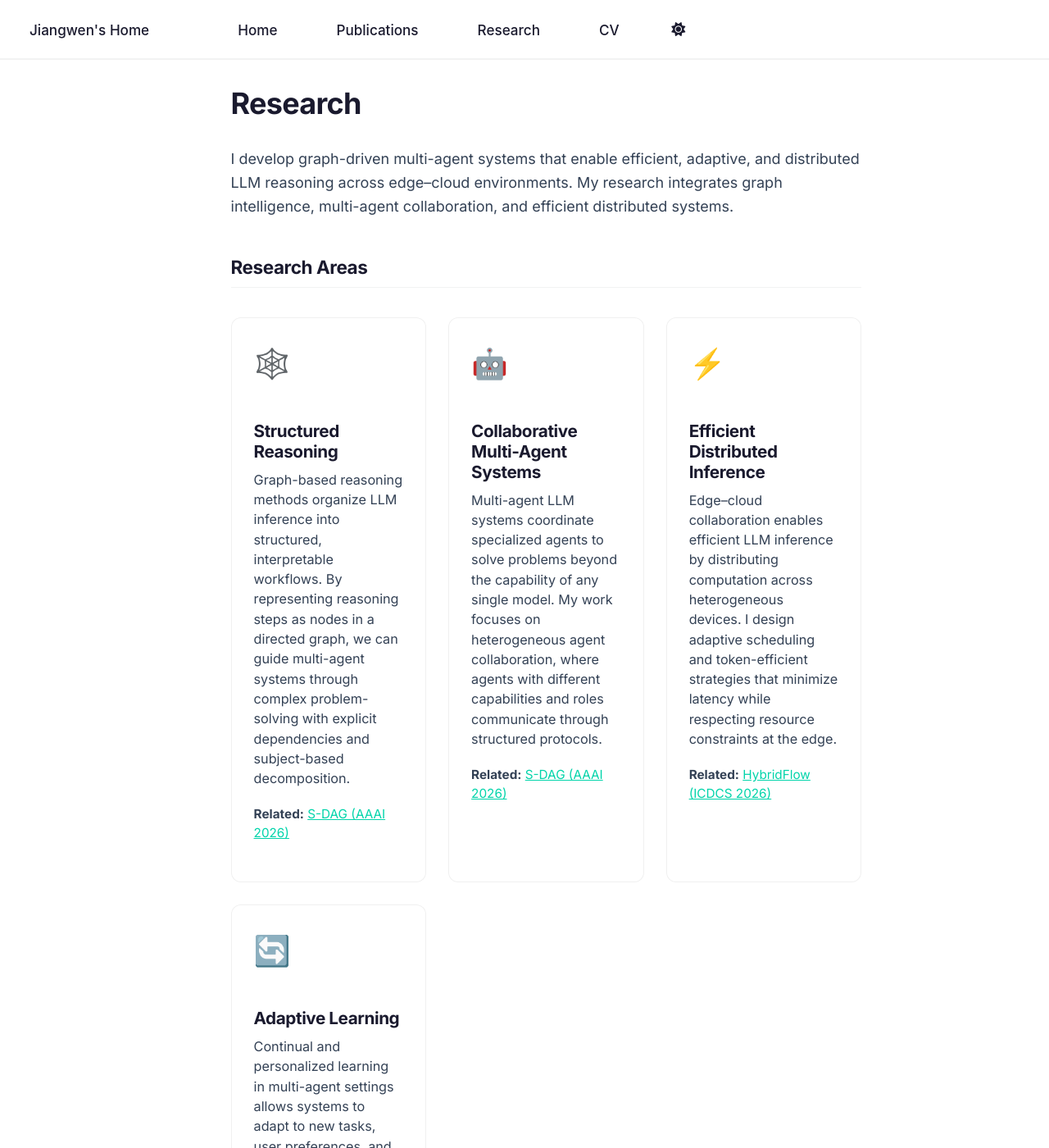
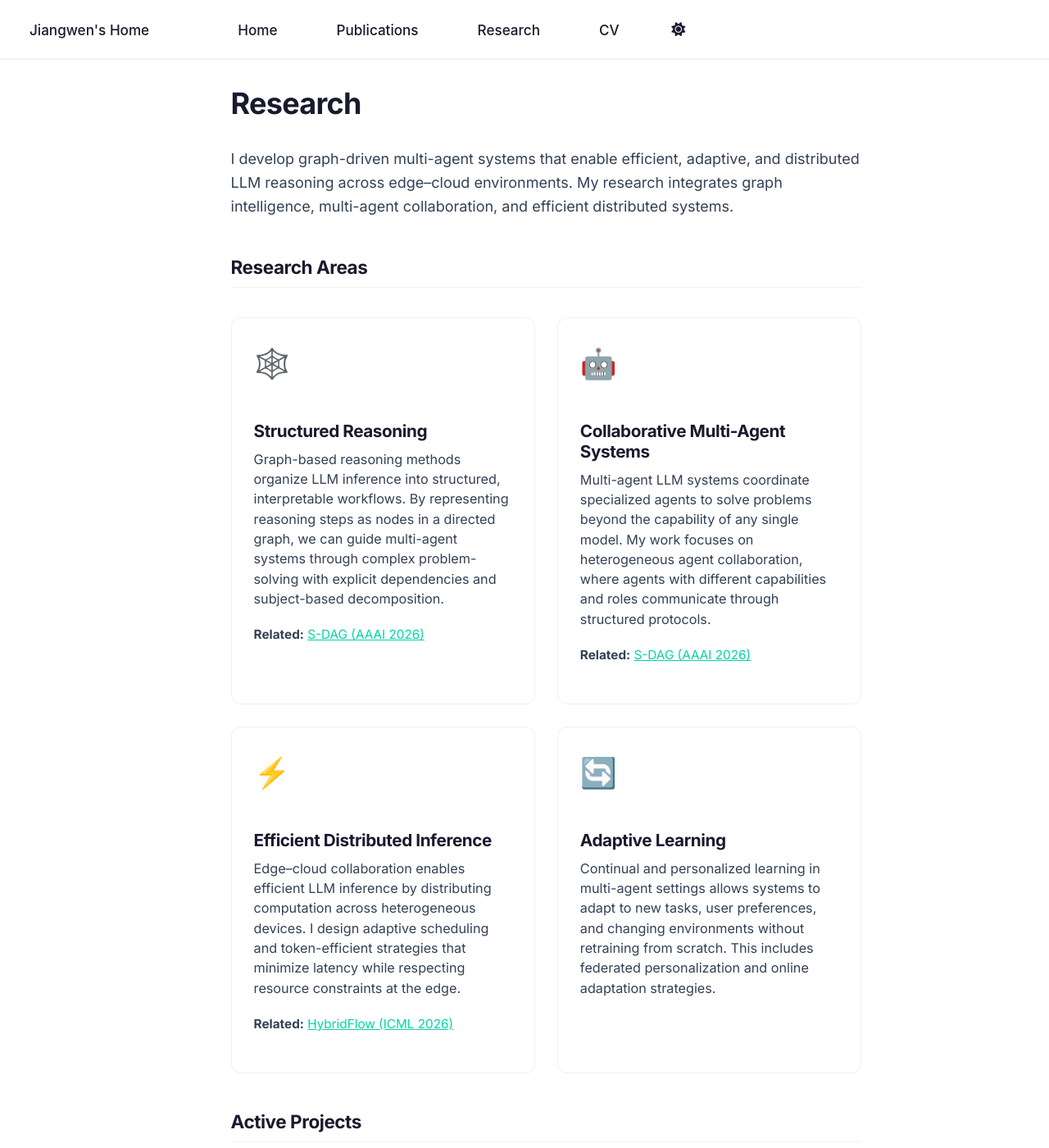
Before and after one commit to Jiangwen-Dong/Jiangwen-Dong.github.io, a Jekyll site: the page built from _pages/research.md, in a window 1280 px wide and 1400 px high. Shown: the whole window at 82% size. Built offline with Jekyll 4.4.1, drawn with Linux system fonts in a browser that asks for light colours; a script that is not in the unit is left out.

Commit message:
fix: research page grid and HybridFlow venue
- Research page cards now use 2-column grid for better readability
- HybridFlow venue corrected to ICML 2026 across all pages

```diff
--- a/_pages/research.md
+++ b/_pages/research.md
@@ -8,7 +8,7 @@ I develop graph-driven multi-agent systems that enable efficient, adaptive, and
 
 ## Research Areas
 
-<div class="research-grid" style="margin-top: 2rem;">
+<div class="research-grid research-page-grid" style="margin-top: 2rem;">
   <div class="research-card">
     <div class="research-card-icon">🕸️</div>
     <h3>Structured Reasoning</h3>
@@ -27,7 +27,7 @@ I develop graph-driven multi-agent systems that enable efficient, adaptive, and
     <div class="research-card-icon">⚡</div>
     <h3>Efficient Distributed Inference</h3>
     <p>Edge–cloud collaboration enables efficient LLM inference by distributing computation across heterogeneous devices. I design adaptive scheduling and token-efficient strategies that minimize latency while respecting resource constraints at the edge.</p>
-    <p style="margin-top: 1rem; font-size: 0.85rem;"><strong>Related:</strong> <a href="/publication/2026-hybridflow">HybridFlow (ICDCS 2026)</a></p>
+    <p style="margin-top: 1rem; font-size: 0.85rem;"><strong>Related:</strong> <a href="/publication/2026-hybridflow">HybridFlow (ICML 2026)</a></p>
   </div>
 
   <div class="research-card">
--- a/assets/css/custom.scss
+++ b/assets/css/custom.scss
@@ -214,6 +214,17 @@ a:hover {
   color: var(--color-text-body);
   line-height: 1.5;
   word-break: keep-all;
+}
+
+/* Research page uses fewer columns since cards have more text */
+.research-page-grid {
+  grid-template-columns: repeat(2, 1fr);
+}
+
+@media (max-width: 767px) {
+  .research-page-grid {
+    grid-template-columns: 1fr;
+  }
 }
 
 /* ========================================
```
Also changed, not shown: _pages/about.md (+1 -1 lines), _publications/2026-HybridFlow.md (+2 -2 lines).
